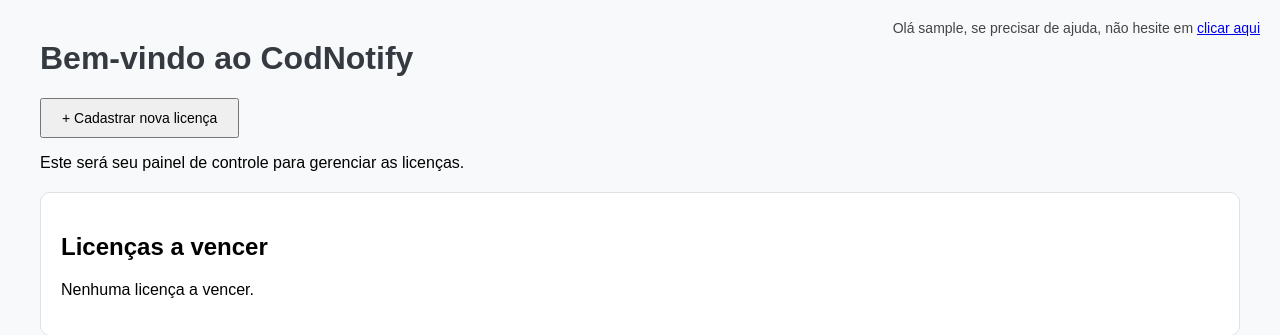
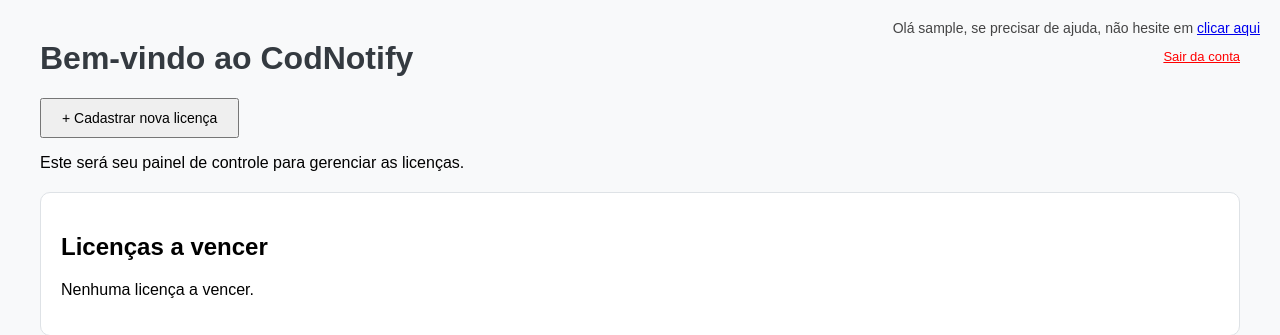
Before and after one commit to Cortex-ia-tech/Notify-App, a Flask app: page / in a window 1280 px wide. Shown: the top 335 px of the page. Run offline with Flask 3, Linux system fonts and the light colour scheme; the visitor is signed in with stand-in values (Sample User, id 1); data that the repository does not hold is empty; some libraries are stand-ins or nearby versions.

Commit message:
cria botão de logout

```diff
--- a/templates/home.html
+++ b/templates/home.html
@@ -19,6 +19,9 @@
     <div class="usuario-logado">
         Olá {{ session.nome_usuario }}, se precisar de ajuda, não hesite em
         <a href="/suporte">clicar aqui</a>
+        <p style="font-size: 13px; text-align: right; margin-right: 20px;">
+        <a href="/logout" style="color: red;">Sair da conta</a>
+        </p>
     </div>
     {% endif %}
 
```
